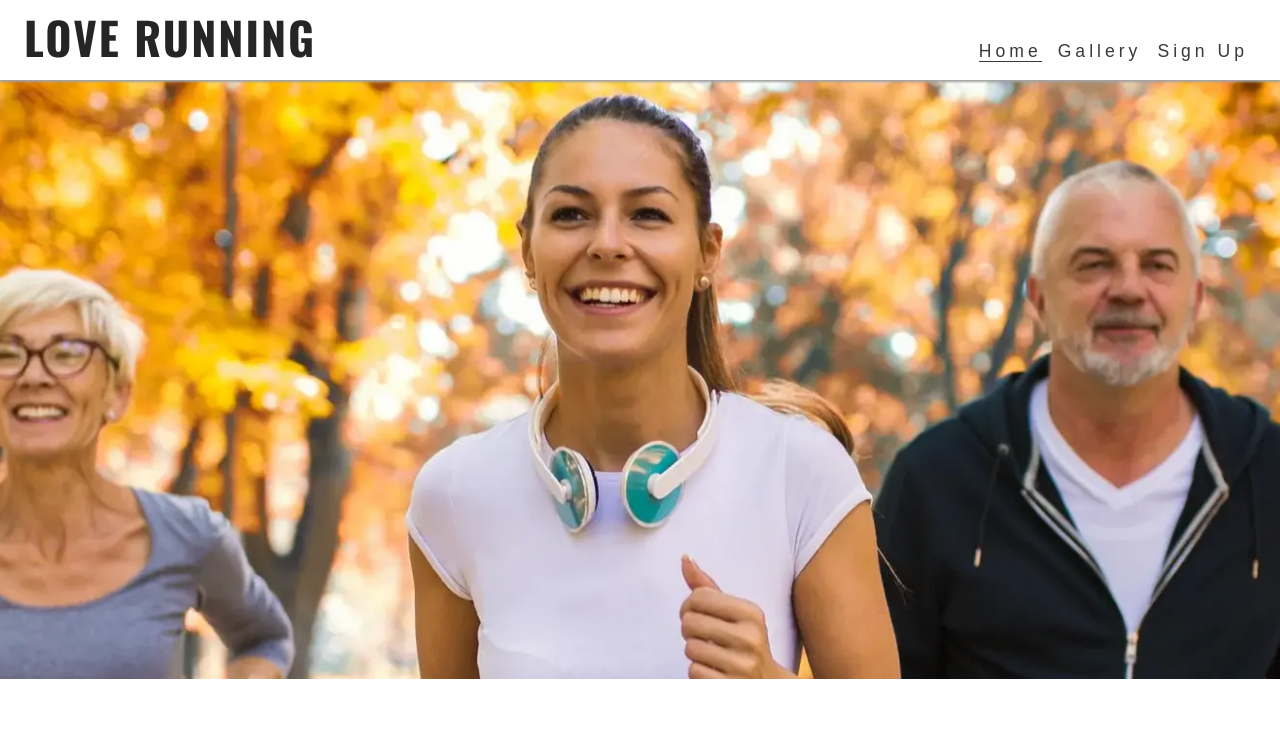
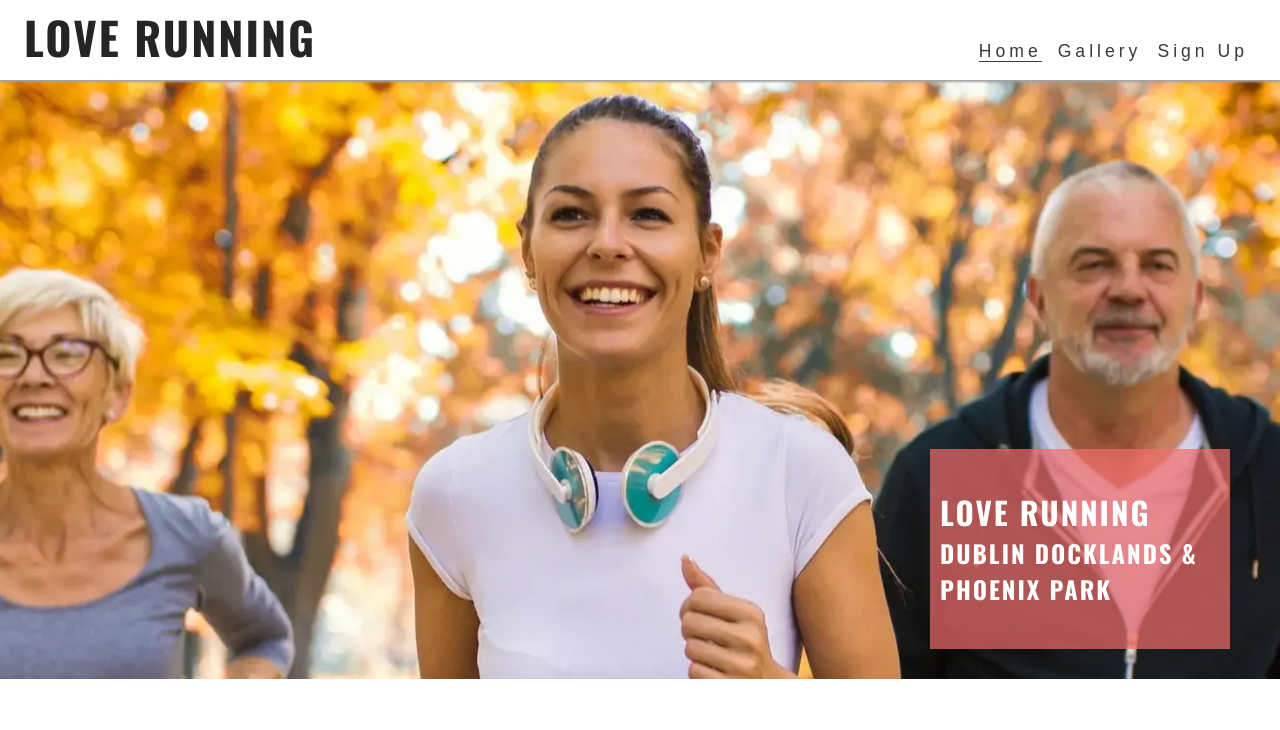
Before and after one commit to Danielsudndqvist/love-running, a plain HTML site: page index.html in a window 1280 px wide. Shown: the top 730 px of the page. Drawn offline with nearby package versions, Linux system fonts and the light colour scheme.

Commit message:
hero overlay

```diff
--- a/assets/css/style.css
+++ b/assets/css/style.css
@@ -16,6 +16,12 @@ body {
     /* Generic project styles */
     color: #3a3a3a;
     font-family: "latio", sans-serif;
+}
+h1, h2, h3 {
+    font-family: "Oswald", sans-serif;
+    text-transform: uppercase;
+    letter-spacing: 2px;
+    color: #252525;
 }
 
 
@@ -37,12 +43,7 @@ header a {
     color: inherit;
 }
 
-h1 {
-    font-family: "Oswald", sans-serif;
-    text-transform: uppercase;
-    letter-spacing: 2px;
-    color: #252525;
-}
+
 
 #menu {
     font-size: 110%;
@@ -95,6 +96,22 @@ main {
     height: 600px;
     width: 100%;
     background: url("../images/hero-image.webp") no-repeat center center/cover;
+    position: relative;
+}
+
+#cover-text {
+    background-color: rgba(241,109,107, .7);
+    font-size: 130%;
+    position: absolute;
+    bottom: 30px;
+    width: 80%;
+    min-height: 200px;
+    padding-top: 40px;
+    padding-left:10px ;
+}
+
+#cover-text > h2, #cover-text >h3 {
+    color:#ffffff;
 }
 
 /* Footer */
@@ -145,7 +162,15 @@ nav {
 main {
     margin-top: 79px;
 }
+
+/*hero*/
+#cover-text {
+    width: 300px;
+    right: 50px;
 }
+}
+
+
 /*media query laptop and larger */
 @media screen and (min-width: 992px) {
 #menu a:hover{
--- a/index.html
+++ b/index.html
@@ -39,7 +39,12 @@
 
     <!-- Main content -->
     <main>
-        <section id="hero"></section>
+        <section id="hero">
+            <div id="cover-text">
+                <h2>Love Running</h2>
+                <h3>Dublin Docklands & Phoenix Park</h3>
+            </div>
+        </section>
     </main>
 
     <!-- Footer -->
```
